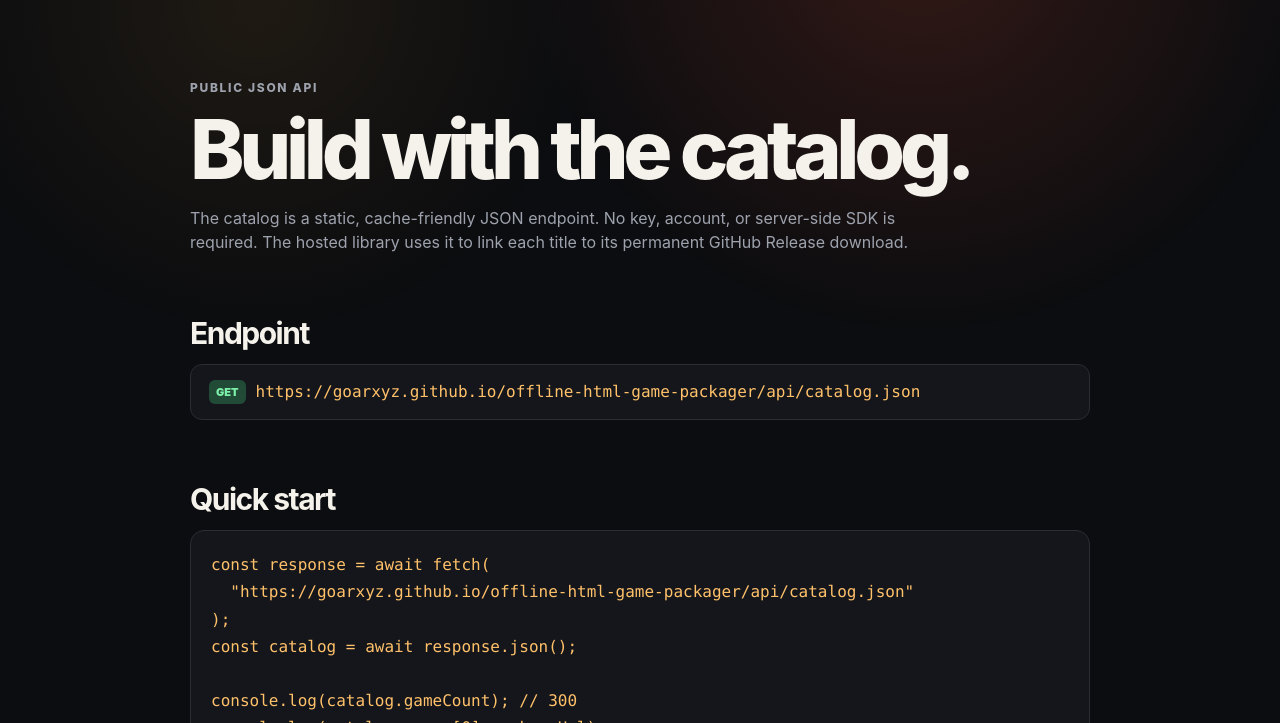
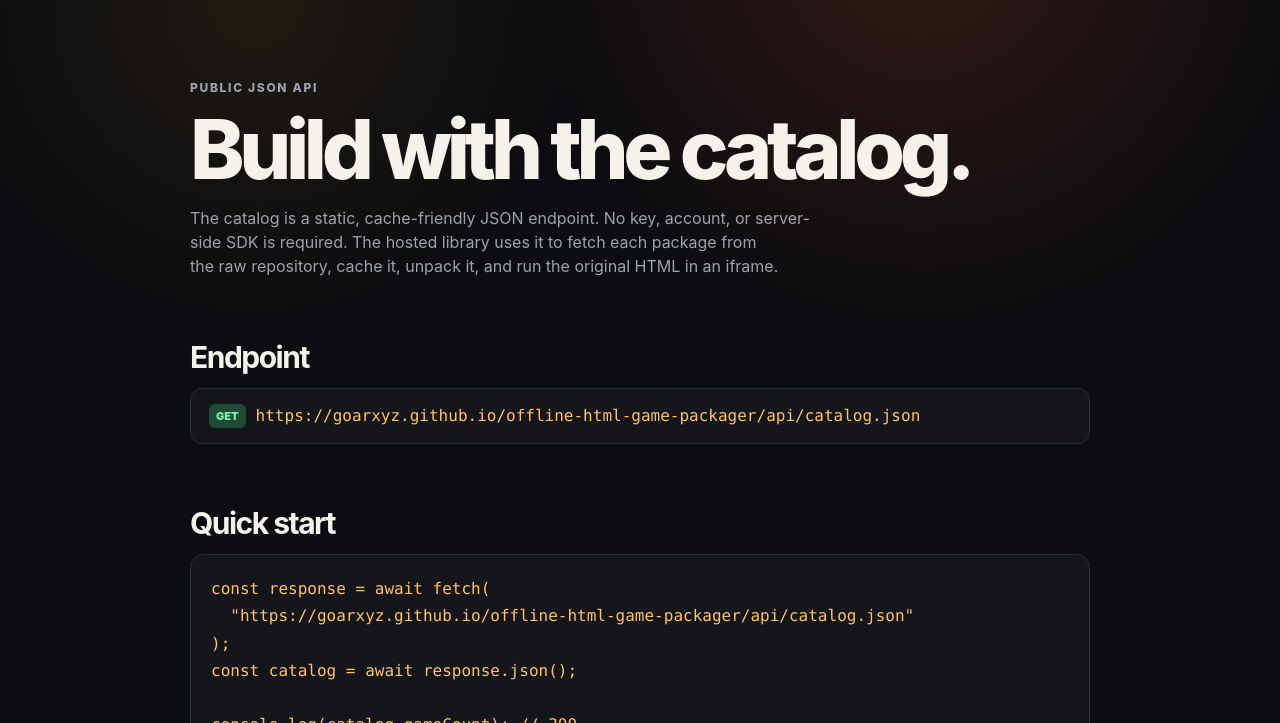
Before and after one commit to goarxyz/offline-html-game-packager, a website: page web/api.html in a window 1280 px wide. Shown: the part 77-800 px from the top of the page. Drawn offline with Linux system fonts and the light colour scheme.

Commit message:
Document raw repository package API

```diff
--- a/web/api.html
+++ b/web/api.html
@@ -18,7 +18,7 @@
   <main class="docs">
     <p class="eyebrow">Public JSON API</p>
     <h1>Build with the catalog.</h1>
-    <p>The catalog is a static, cache-friendly JSON endpoint. No key, account, or server-side SDK is required. The hosted library uses it to link each title to its permanent GitHub Release download.</p>
+    <p>The catalog is a static, cache-friendly JSON endpoint. No key, account, or server-side SDK is required. The hosted library uses it to fetch each package from the raw repository, cache it, unpack it, and run the original HTML in an iframe.</p>
 
     <h2>Endpoint</h2>
     <div class="endpoint"><span class="method">GET</span><code>https://goarxyz.github.io/offline-html-game-packager/api/catalog.json</code></div>
```
